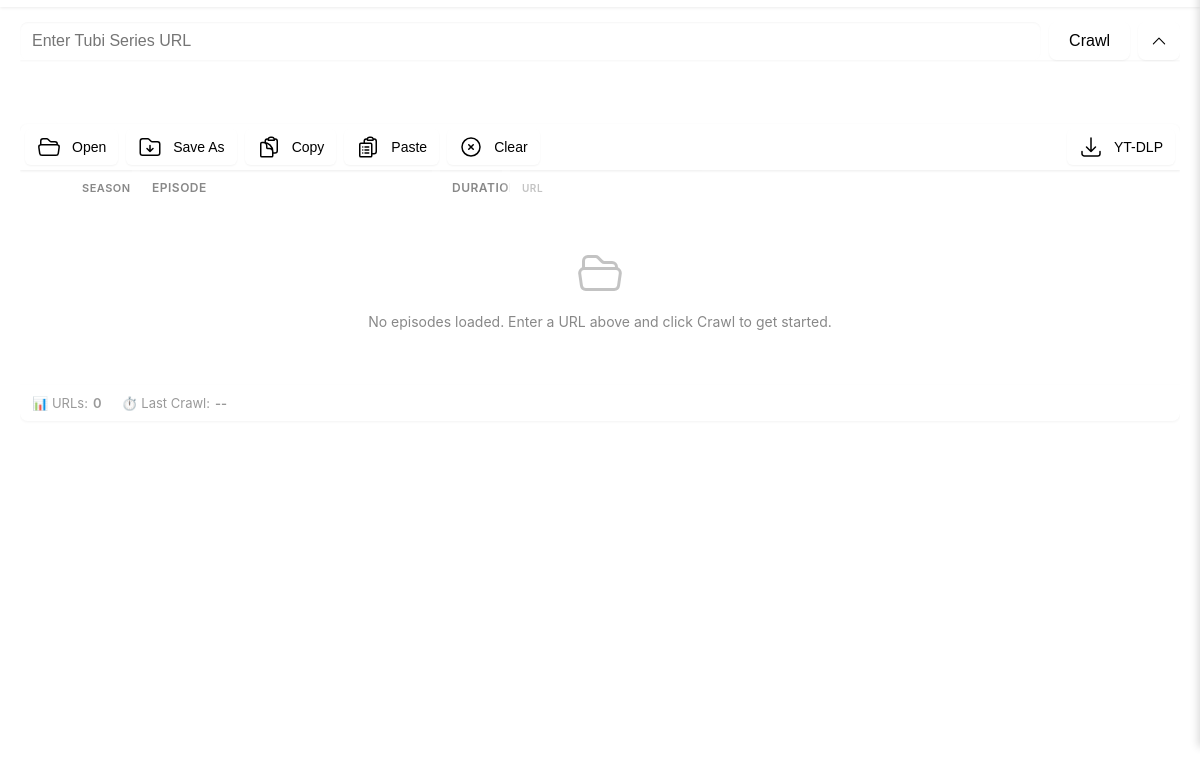
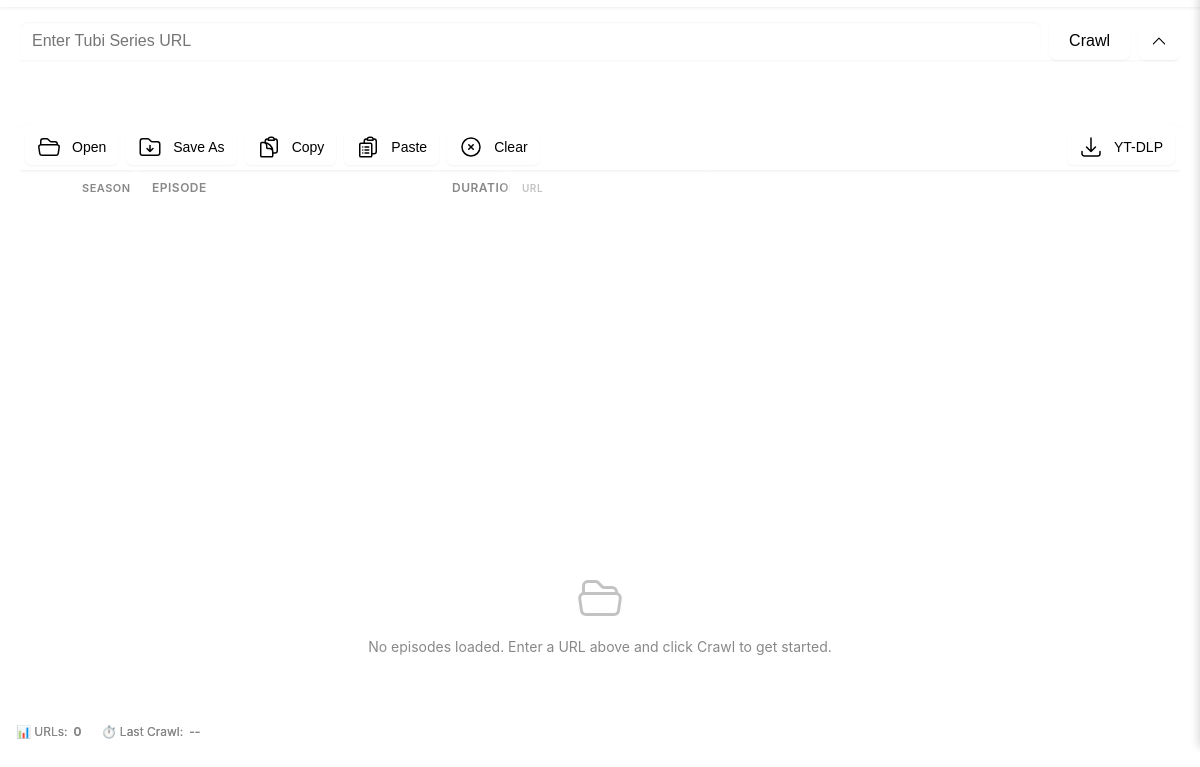
Before and after one commit to kelmankenberg/Tubi-Crawler, an Electron app: page app/index.html in a window 1200 px wide. Shown: the part 53-820 px from the top of the page. Drawn offline with Linux system fonts and the light colour scheme; no server answers.

Commit message:
table changes

```diff
--- a/app/index.html
+++ b/app/index.html
@@ -106,6 +106,11 @@
             <path stroke-linecap="round" stroke-linejoin="round" d="M6 18L18 6M6 6l12 12" />
           </svg>
         </button>
+      </div>
+
+      <div id="statsBar" class="stats-bar">
+        <span class="stat-item">📊 URLs: <strong id="urlCount">0</strong></span>
+        <span class="stat-item">⏱️ Last Crawl: <strong id="lastCrawlTime">--</strong></span>
       </div>
     </div>
     <div id="mainContent" class="main-content">
@@ -269,13 +274,13 @@
           Delete All
         </button>
       </div>
-
-      <div id="statsBar" class="stats-bar">
-        <span class="stat-item">📊 URLs: <strong id="urlCount">0</strong></span>
-        <span class="stat-item">⏱️ Last Crawl: <strong id="lastCrawlTime">--</strong></span>
-      </div>
     </div>
-    <div id="settingsPage" class="settings-page" style="display: none;">
+    <div id="statsBar" class="stats-bar">
+      <span class="stat-item">📊 URLs: <strong id="urlCount">0</strong></span>
+      <span class="stat-item">⏱️ Last Crawl: <strong id="lastCrawlTime">--</strong></span>
+    </div>
+  </div>
+  <div id="settingsPage" class="settings-page" style="display: none;">
       <div class="settings-page-header">
         <button id="backFromSettingsBtn" class="back-btn" title="Back">
           <svg xmlns="http://www.w3.org/2000/svg" fill="none" viewBox="0 0 24 24" stroke-width="1.5" stroke="currentColor" class="size-6">
--- a/app/style.css
+++ b/app/style.css
@@ -5,10 +5,12 @@ body {
   margin: 0;
   padding: 20px;
   padding-top: 0px;
+  padding-bottom: 32px;
   display: flex;
   flex-direction: column;
   height: 100vh;
   overflow: hidden;
+  box-sizing: border-box;
 }
 
 .main-content {
@@ -401,13 +403,13 @@ textarea {
   border-radius: 8px;
   background-color: var(--background);
   overflow: hidden;
-  margin-bottom: 15px;
-  min-height: 200px;
-  max-height: 400px;
+  height: 100%;
+  margin-bottom: 20px;
 }
 
 .url-table-header {
   display: flex;
+  flex-shrink: 0;
   background-color: var(--toolbar-background);
   border-bottom: 1px solid var(--border-color);
   font-size: 12px;
@@ -415,7 +417,6 @@ textarea {
   color: var(--text-muted);
   text-transform: uppercase;
   letter-spacing: 0.5px;
-  position: relative;
 }
 
 .url-table-col {
@@ -501,6 +502,7 @@ textarea {
   overflow-y: auto;
   overflow-x: hidden;
   scrollbar-gutter: stable;
+  min-height: 0;
 }
 
 .url-table-row {
@@ -659,22 +661,24 @@ textarea {
 .stats-bar {
   display: flex;
   gap: 20px;
-  padding: 10px 12px;
-  background: linear-gradient(180deg, var(--toolbar-background) 0%, rgba(0,0,0,0.02) 100%);
-  border: 1px solid var(--border-color);
-  border-top: none;
-  border-bottom-left-radius: 8px;
-  border-bottom-right-radius: 8px;
-  font-size: 13px;
-  color: var(--text-secondary, #999);
-  margin-bottom: 15px;
-  box-shadow: 0 1px 3px rgba(0, 0, 0, 0.05);
+  padding: 8px 16px;
+  background-color: var(--toolbar-background);
+  border-top: 1px solid var(--border-color);
+  font-size: 12px;
+  color: var(--text-muted);
+  position: fixed;
+  bottom: 0;
+  left: 0;
+  right: 0;
+  z-index: 1000;
+  height: 32px;
+  box-sizing: border-box;
 }
 
 .stat-item {
   display: flex;
   align-items: center;
-  gap: 5px;
+  gap: 6px;
 }
 
 .stat-item strong {
```
